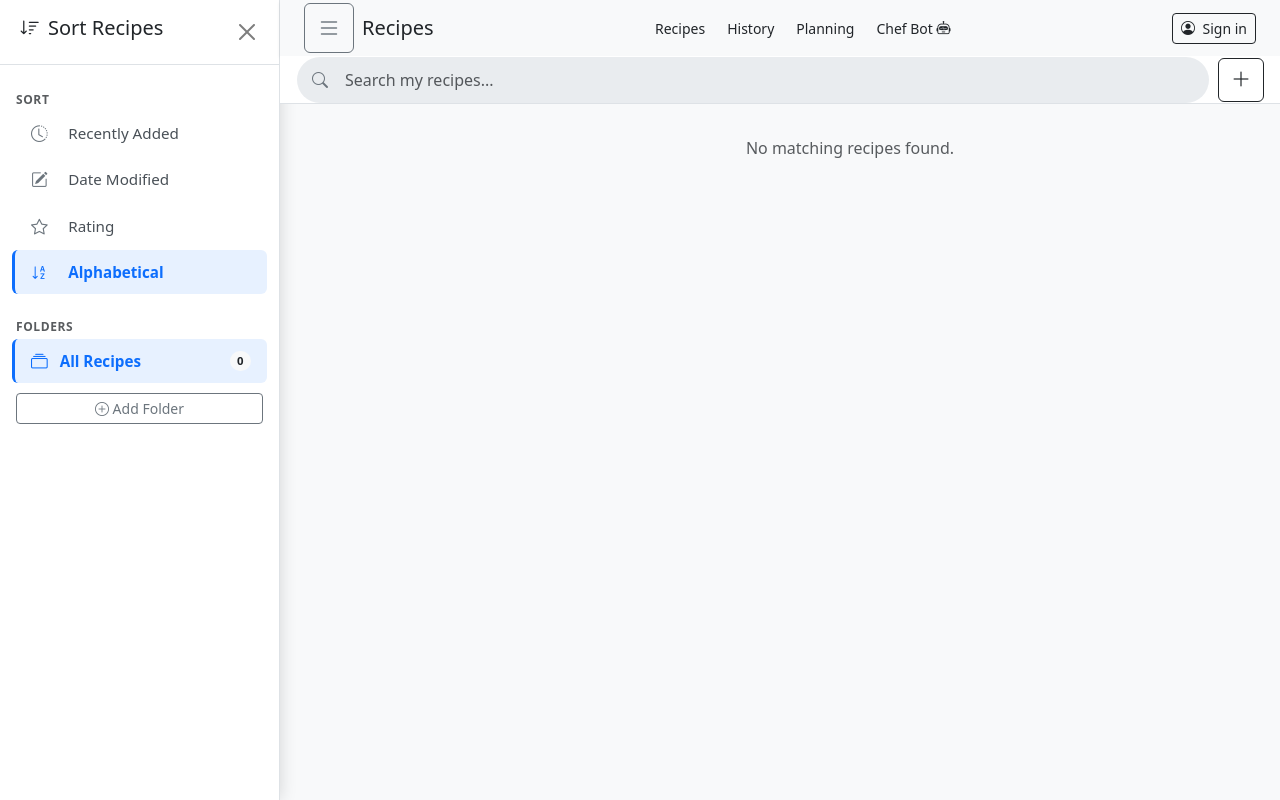
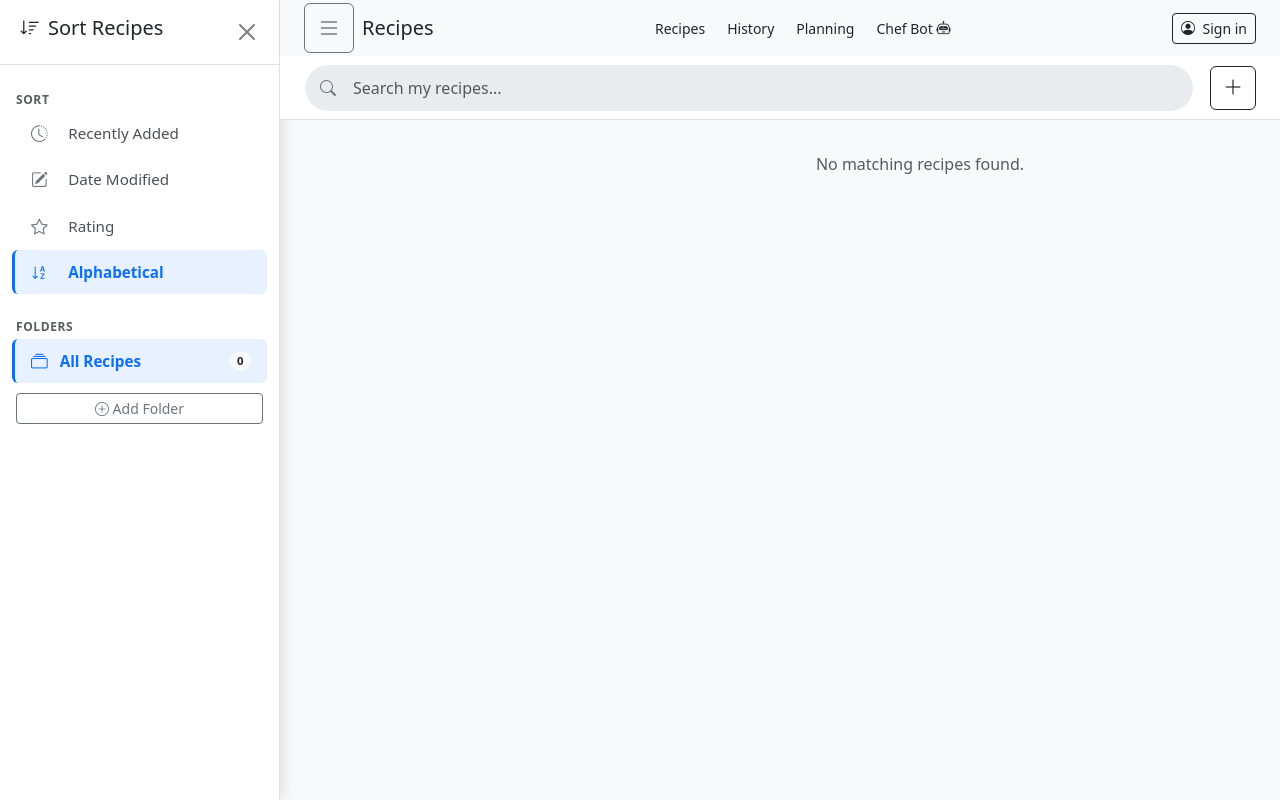
Before and after one commit to Gittster/Recipe, a website: page index.html in a window 1280 px wide. Drawn offline with nearby package versions, Linux system fonts and the light colour scheme; no server answers.

Commit message:
Fix sidebar overflow and add search bar breathing room
- Add max-width:none !important to #mainView so Bootstrap's .container
  class (set by JS view functions) cannot overflow past the viewport
  when the sidebar margin is applied
- Increase menu bar height to 64px and padding to px-4 py-3 / gap-3

Co-Authored-By: Claude Sonnet 4.6 <noreply@anthropic.com>

```diff
--- a/index.html
+++ b/index.html
@@ -45,7 +45,7 @@
         </div>
 
         <!-- Frozen search bar — desktop only -->
-        <div id="menuBar" class="px-3 py-2 d-none d-md-flex bg-white border-bottom align-items-center gap-2">
+        <div id="menuBar" class="px-4 py-3 d-none d-md-flex bg-white border-bottom align-items-center gap-3">
             <div class="search-bar-wrapper flex-grow-1 position-relative">
                 <i class="bi bi-search position-absolute"></i>
                 <input type="text" class="form-control" id="unifiedSearchInput" placeholder="Search my recipes..." oninput="debouncedApplyFilters()">
--- a/style.css
+++ b/style.css
@@ -13,7 +13,7 @@
 /* --- 1. General & Root Styles --- */
 :root {
     --top-bar-height: 56px;
-    --menu-bar-height: 48px;
+    --menu-bar-height: 64px;
 }
 
 body, html {
@@ -64,6 +64,7 @@ mark {
 #mainView {
     flex: 1 1 auto;
     min-height: 0; /* allows flex child to scroll rather than expand */
+    max-width: none !important; /* prevent Bootstrap .container from overflowing when sidebar is open */
     padding: 1rem;
     padding-bottom: 80px !important;
     overflow-y: auto;
```
